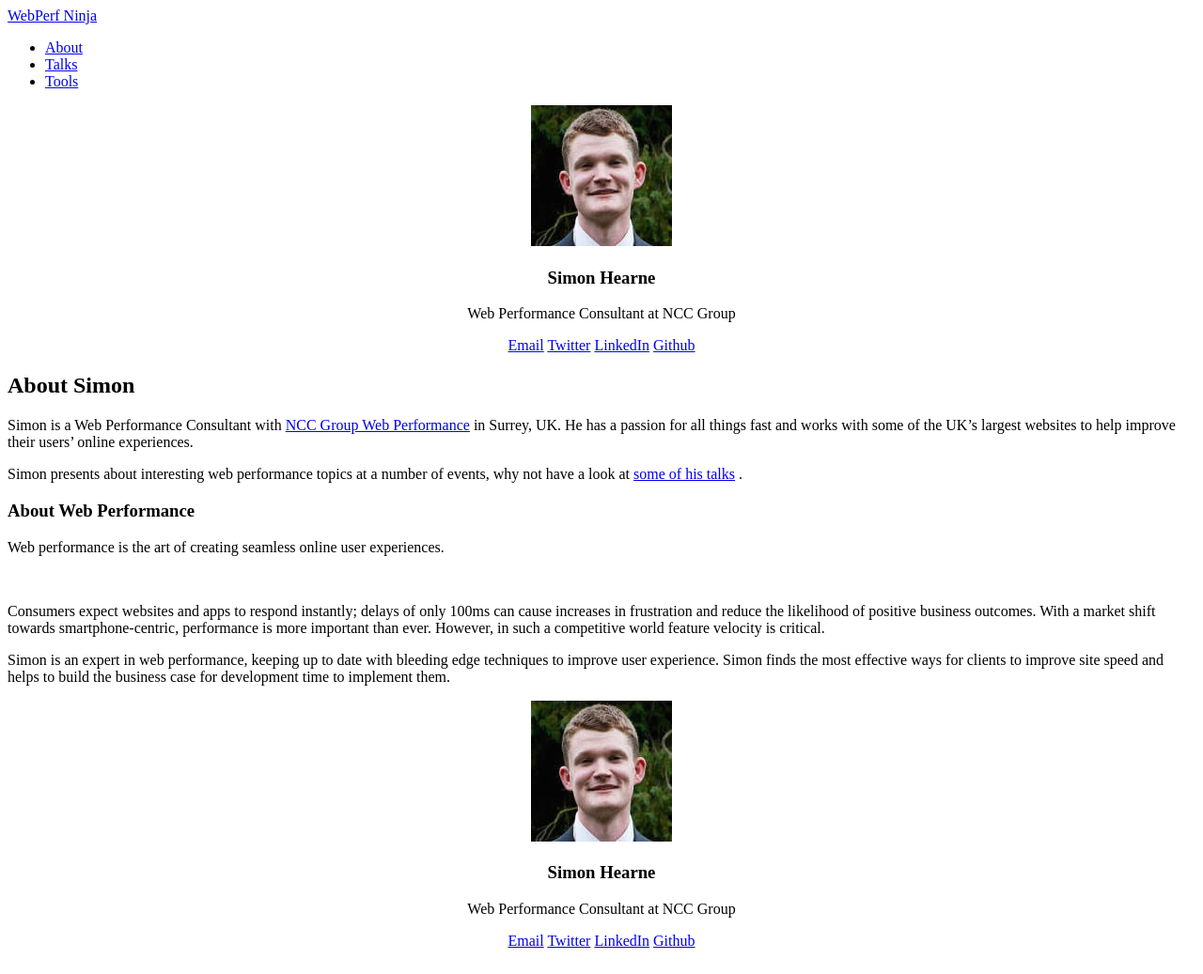
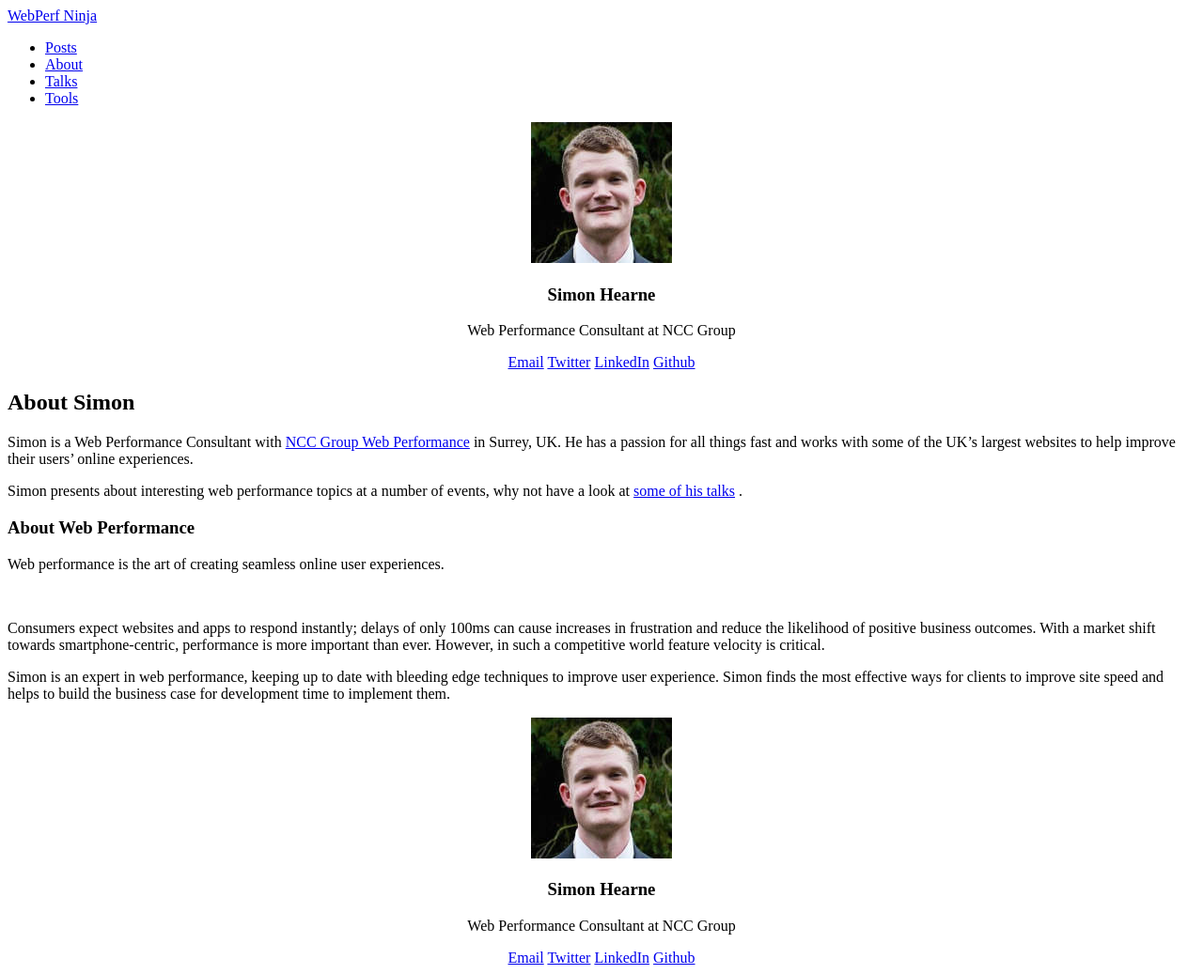
Before and after one commit to simonhearne/webperfninja, a Jekyll site: the page built from about/index.md, in a window 1280 px wide. Shown: the whole page at 94% size. Built offline with Jekyll 4.4.1, drawn with Linux system fonts in a browser that asks for light colours.

Commit message:
Add link to home

```diff
--- a/_data/navigation.yml
+++ b/_data/navigation.yml
@@ -1,4 +1,7 @@
 # Site navigation links
+
+- title: Posts
+  url: /
 
 - title: About
   url: /about/
```
